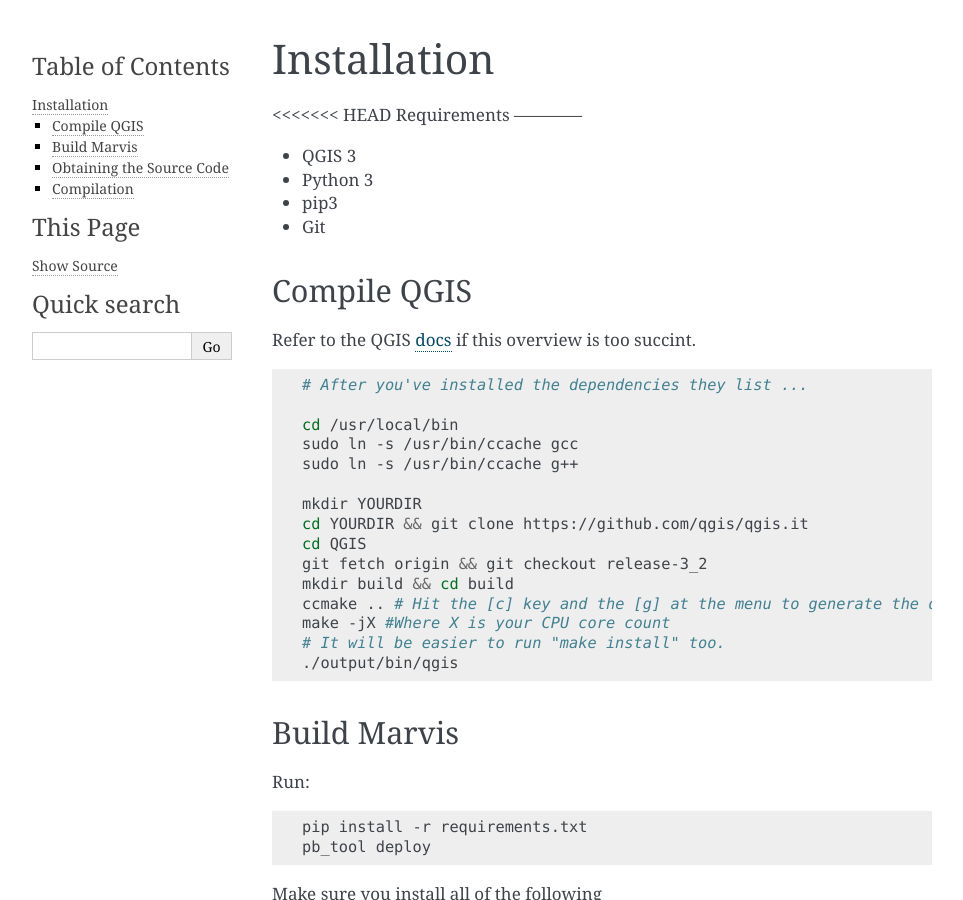
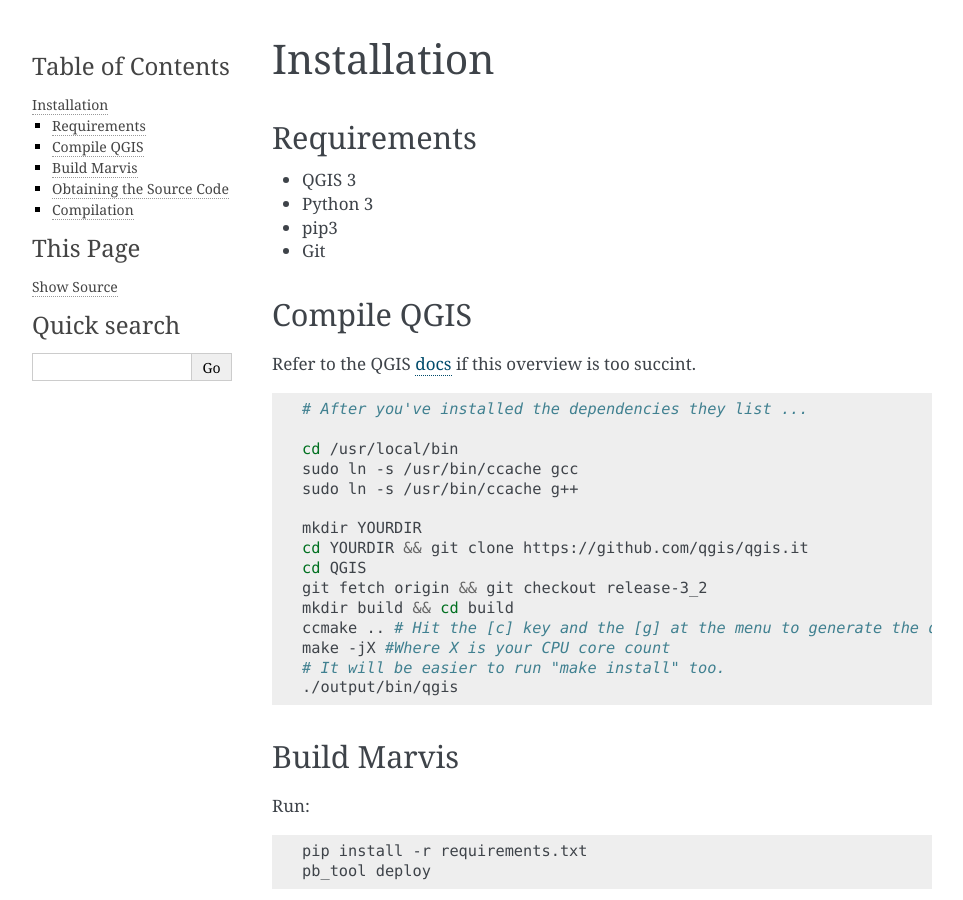
Before and after one commit to ranguli/marvis, a Sphinx documentation site: the page built from help/source/installation.rst, in a window 1280 px wide and 900 px high. Shown: the whole window, without its empty margins (148-1111 px from the left). Built offline with Sphinx 7.4.7, drawn with Linux system fonts in a browser that asks for light colours; some of the changed text lies outside the part shown.

Commit message:
Update installation.rst

```diff
--- a/help/source/installation.rst
+++ b/help/source/installation.rst
@@ -1,7 +1,6 @@
 Installation
 ============
 
-<<<<<<< HEAD
 Requirements
 ------------
 
```
Also changed, not shown: other parts of help/source/installation.rst (+0 -1 lines).
